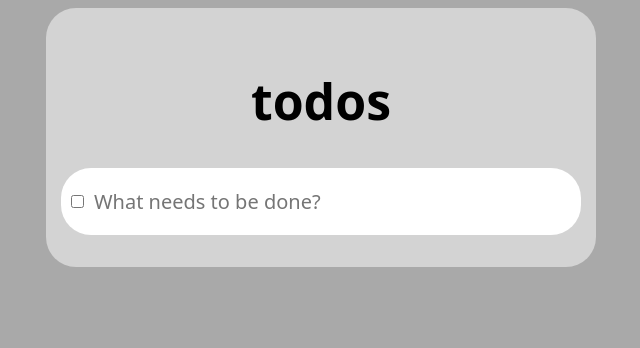
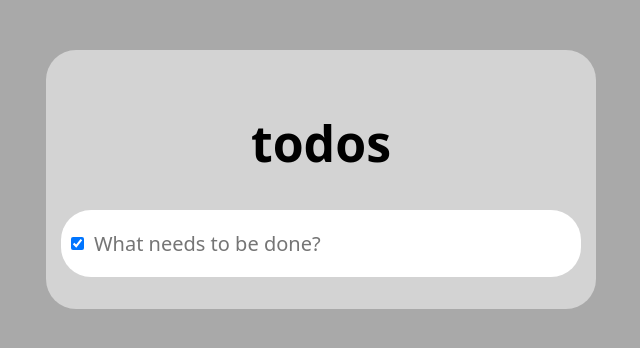
Before and after one commit to zerozafuru/todo-react, a React (Create React App) app: page / in a window 1280 px wide. Shown: the top 348 px of the page, without its empty margins (319-959 px from the left). Built offline with nearby package versions, Linux system fonts and the light colour scheme; the HTML template or start-up script is replaced by a standard one.

Commit message:
started rewriting again

```diff
--- a/src/App.jsx
+++ b/src/App.jsx
@@ -1,5 +1,5 @@
-import React, { useState, useEffect, useMemo} from "react";
-import { v4 as uuidv4 } from 'uuid';
+import React, { useState, useEffect, useMemo } from "react";
+
 import styles from "./App.module.css"
 
 import Header from './components/Header/Header';
@@ -12,77 +12,37 @@ import Footer from './components/Footer/Footer';
 
 function App() {
 
-  const localTodos = () => {
-    if (localStorage.getItem('todos') == null) {
-      return []
-    } else {
-      return JSON.parse(localStorage.getItem('todos'))
+  const localLoad = (key, value) => {
+    const item = localStorage.getItem(key)
+    if (item == null) {
+      return value
     }
+    return JSON.parse(item)
   }
 
-  const localToggleAll = () => {
-    if (localStorage.getItem('toggleAll') == null) {
-      return false
-    } else {
-      return JSON.parse(localStorage.getItem('toggleAll'))
-    }
+  const localTodos = localLoad('todos', [])
+  const localToggleAll = localLoad('toggleAll', false)
+  const localFilter = localLoad('filter', 'all')
+
+  //
+
+  const [todos, setTodos] = useState(localLoad('todos', []));
+  const [filter, setFilter] = useState(localFilter);
+  const [toggleAll, setToggleAll] = useState(localToggleAll)
+
+  //
+
+  const UsingEffect = (key, value) => {
+    useEffect(() => {
+      localStorage.setItem(value, JSON.stringify(key));
+    }, [key]);
   }
 
-  const localFilter = () => {
-    if (localStorage.getItem('filter') == null) {
-      return "all"
-    } else {
-      return JSON.parse(localStorage.getItem('filter'))
-    }
-  }
+  UsingEffect(todos,'todos')
+  UsingEffect(filter,'filter')
+  UsingEffect(toggleAll,'toggleAll')
 
-
-  const [todos, setTodos] = useState(localTodos);
-  const [filter, setFilter] = useState(localFilter);
-  const [text, setText] = useState('');
-
-  const [toggle, setToggle] = useState(false)
-
-  useEffect(() => {
-    localStorage.setItem('todos', JSON.stringify(todos));
-  }, [todos]);
-
-  useEffect(() => {
-    localStorage.setItem('filter', JSON.stringify(filter));
-  }, [filter]);
-
-  const [toggleAll, setToggleAll] = useState(localToggleAll)
-  useEffect(() => {
-    localStorage.setItem('toggleAll', JSON.stringify(toggleAll));
-  }, [toggleAll]);
-
-  const createNewTodo = (text) => {
-    const todo = {
-      title: text,
-      completed: false,
-      id: uuidv4(),
-    }
-    setTodos([todo, ...todos]);
-  }
-
-  const saveTask = (e, text) => {
-    e.preventDefault();
-    if ((text !== '') && (text !== ' ')) {
-      createNewTodo(text)
-      setText("");
-    }
-  }
-
-  const completeAll = () => {
-    const toggleAllCheck = !todos.every((todo) => todo.completed)
-    let completeTodo = todos.map((item) => ({
-      ...item,
-      completed: toggleAllCheck
-    }))
-    setToggleAll(toggleAllCheck)
-    setTodos(completeTodo)
-
-  }
+  //
 
   const deleteTask = (id) => {
     const newTodo = todos.filter(todo => todo.id !== id)
@@ -90,21 +50,18 @@ function App() {
 
   }
 
-  const renameTask = (e, todo, setEdit, title) => {
-    e.preventDefault();
-    if ((title !== '') && (title !== ' ')) {
-      todo.title = title;
-      localStorage.setItem('todos', JSON.stringify(todos))
-      setEdit(false)
-    }
+
+  const renameTask = (title, id) => {
+
   }
 
   const completeTask = (todo) => {
 
     todo.completed = !todo.completed
     localStorage.setItem('todos', JSON.stringify(todos))
-    setToggle(!toggle)
+    // setToggle(!toggle)
     const toggleAllCheck = todos.every((todo) => todo.completed)
+
     if (toggleAllCheck) {
       setToggleAll(true)
     } else {
@@ -113,11 +70,12 @@ function App() {
 
   }
 
+  //
+
   const deleteAll = () => {
     const newTodo = todos.filter(todo => todo.completed === false)
     setTodos(newTodo);
     setToggleAll(false)
-
   }
 
 
@@ -125,18 +83,18 @@ function App() {
   const filteredTodo = () => {
     switch (filter) {
       case 'all':
-        return (todos)
+        return todos
       case 'active':
-        return (todos.filter(todo => todo.completed === false))
+        return (todos.filter(todo => !todo.completed))
       case 'done':
-        return (todos.filter(todo => todo.completed === true))
+        return (todos.filter(todo => todo.completed))
       default:
         break;
     }
   }
 
 
-  const filteredTodos = useMemo(() => filteredTodo(), [filter,todos, toggleAll])
+  const filteredTodos = useMemo(() => filteredTodo(), [filter, todos, toggleAll])
 
 
 
@@ -146,26 +104,31 @@ function App() {
         <Header className={styles.header} />
         <TodoForm
           className={styles.todoForm}
-          saveTask={saveTask}
-          createNewTodo={createNewTodo}
-          completeAll={completeAll}
-          setText={setText}
-          text={text}
+
+          todos={todos}
+          setTodos={setTodos}
+
+
+
+
+
           toggleAll={toggleAll}
         />
         <ul className={styles.ul}>
           <TaskList
             className={styles.taskList}
+
             todos={filteredTodos}
             renameTask={renameTask}
             completeTask={completeTask}
-            setText={setText}
+
             deleteTask={deleteTask}
 
           />
         </ul>
         <Buttons
           className={styles.buttons}
+
           filter={filter}
           setFilter={setFilter}
           deleteAll={deleteAll}
--- a/src/App.module.css
+++ b/src/App.module.css
@@ -1,5 +1,5 @@
 .container {
-  margin: 0 auto;
+  margin: 50px auto 0 ;
   max-width: 500px;
   min-width: 250px;
   display: flex;
--- a/src/components/Buttons/Buttons.module.css
+++ b/src/components/Buttons/Buttons.module.css
@@ -17,7 +17,7 @@
 
 .filters{
   display: flex;
-
+  gap: 2px;
 
   border-radius: 30px;
 
--- a/src/components/TaskItem/TaskItem.jsx
+++ b/src/components/TaskItem/TaskItem.jsx
@@ -5,13 +5,20 @@ import styles from "./TaskItem.module.css"
 
 const TaskItem = (props) => {
   const [edit, setEdit] = useState(false);
-  const [title, setTitle] = useState(props.todo.title)
+  const [title, setTitle] = useState(props.todo.title);
+
+  const onTaskRename = (ev) => {
+    ev.preventDefault();
+    setEdit(false);
+    renameTask(title, props.todo.id)
+  }
+
 
   return (
     <li className={styles.list}>
       <form
         className={styles.form}
-        onSubmit={(e) => props.renameTask(e, props.todo, setEdit, title)} >
+        onSubmit={onTaskRename} >
         <div className={styles.box}>
           <label >
             <input
--- a/src/components/TodoForm/TodoForm.jsx
+++ b/src/components/TodoForm/TodoForm.jsx
@@ -1,21 +1,55 @@
-import React from "react";
+import React, {useState} from "react";
+import { v4 as uuidv4 } from 'uuid';
 import styles from "./TodoForm.module.css"
 
 const TodoForm = (props) => {
 
+  const [text, setText] = useState('');
+
+  const createNewTodo = () => {
+    const todo = {
+      title: text,
+      completed: false,
+      id: uuidv4(),
+    }
+    props.setTodos([todo, ...props.todos]);
+  }
+
+  const saveTask = (e) => {
+    e.preventDefault();
+    if (text.trim) {
+      createNewTodo()
+      setText('');
+    }
+  }
+
+  const onComplete = props.todos.every((todo) => todo.completed)
+
+  const completeAll = () => {
+    const completeTodo = props.todos.map((item) => ({
+      ...item,
+      completed: !onComplete
+    }))
+    props.setTodos(completeTodo)
+  }
+
   return (
     <form
       className={styles.form}
-      onSubmit={(e) => props.saveTask(e, props.text)}>
+
+      onSubmit={(e) => saveTask(e)}>
       <input
         type='checkbox'
-        onChange={() => props.completeAll(props.todos)}
-        checked={props.toggleAll} />
-      <input className={styles.input}
+        onChange={() => completeAll()}
+        checked={onComplete} />
+      <input
+        className={styles.input}
         autoFocus
-        value={props.text}
-        onChange={(e) => props.setText(e.target.value)}
+
         type="text"
+        value={text}
+        onChange={(e) => setText(e.target.value)}
+
         placeholder="What needs to be done?" />
     </form>
   )
```
